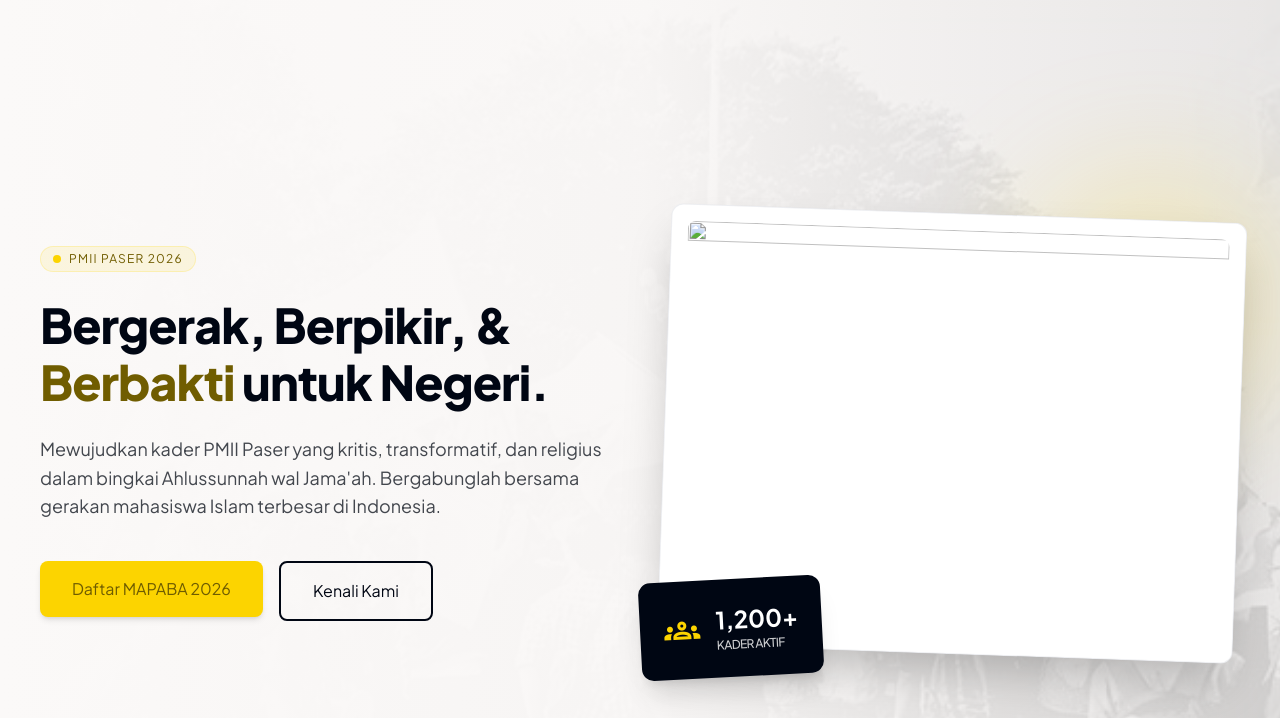
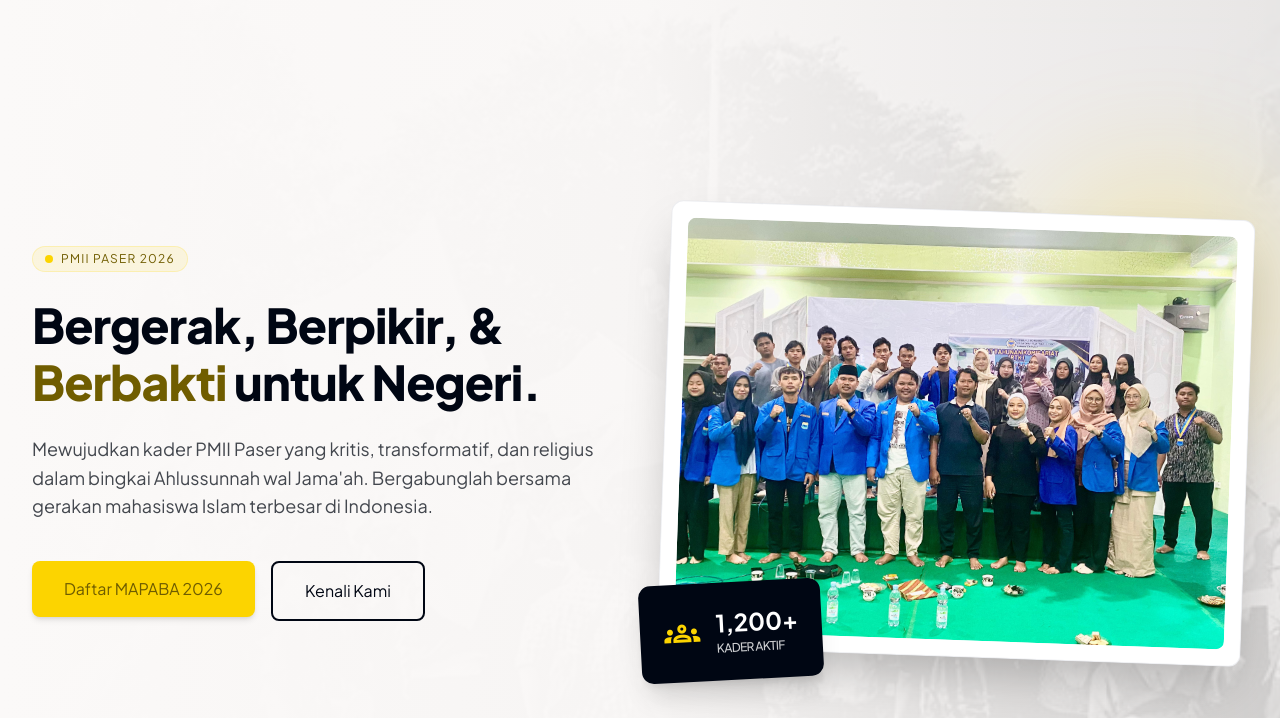
Before and after one commit to PMIIPaserDev/pmii-paser-projet, a plain HTML site: page index.html in a window 1280 px wide. Shown: the part 82-800 px from the top of the page. Drawn offline with nearby package versions, Linux system fonts and the light colour scheme; the site is published under a folder, as on GitHub Pages, so addresses that start at the root find nothing.

Commit message:
Fix: Change image paths to use relative path without leading slash

```diff
--- a/index.html
+++ b/index.html
@@ -79,7 +79,7 @@
                         class="bg-white p-4 rounded-xl shadow-2xl relative z-10 border border-outline-variant/30 rotate-2">
                         <img class="rounded-lg w-full aspect-[4/3] object-cover"
                             data-alt="young diverse students working together on a project with laptops in a modern brightly lit student center"
-                            src="/asset/image/PMII-1.jpg" />
+                            src="asset/image/PMII-1.jpg" />
                     </div>
                     <div
                         class="absolute -bottom-6 -left-6 bg-primary text-white p-6 rounded-xl shadow-xl -rotate-3 z-20">
```
